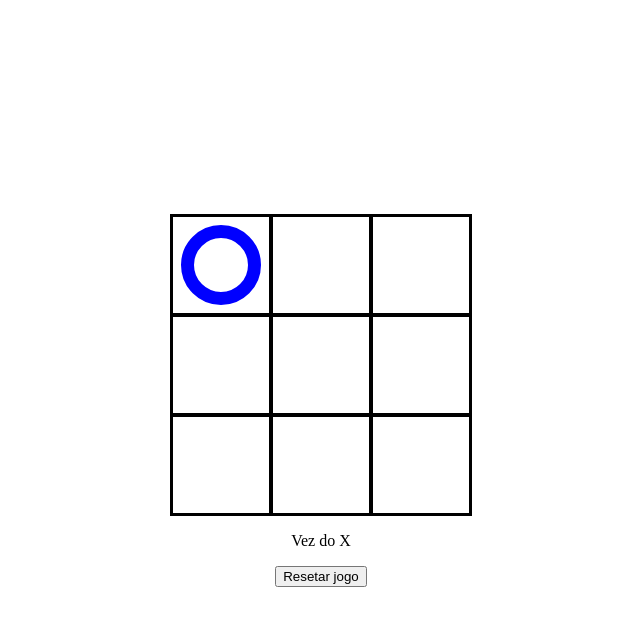
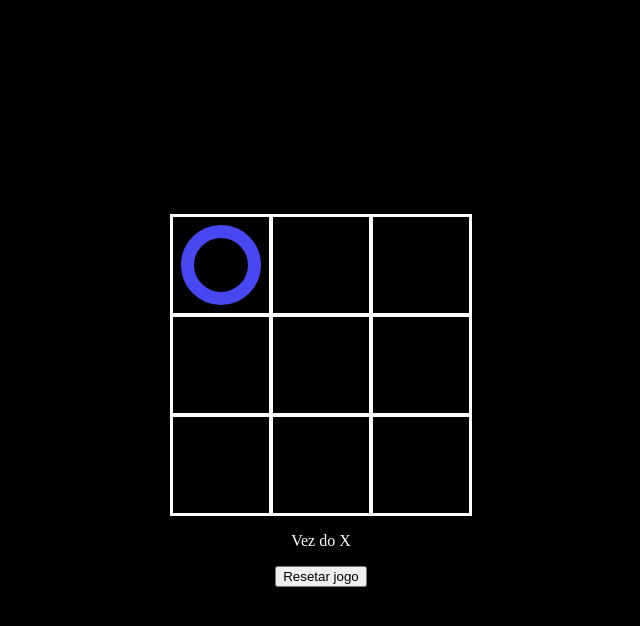
Before and after one commit to elberrd/Jogo-da-Velha, a plain HTML site: page index.html in a window 1280 px wide. Both pictures are taken after a click on the element 540 px from the left and 264 px from the top of the page. Shown: the whole page, without its empty margins (319-959 px from the left). Drawn offline with Linux system fonts and the light colour scheme.

Commit message:
dark mode on

```diff
--- a/styles.css
+++ b/styles.css
@@ -6,22 +6,24 @@ body {
   align-items: center;
   flex-direction: column;
   height: 100vh;
+  background-color: black;
+  color: white;
 }
 
 #gameboard {
   width: 300px;
   height: 300px;
-  background-color: black;
+  background-color: white;
   display: flex;
   flex-wrap: wrap;
-  border: solid 1px black;
+  border: solid 1px white;
 }
 
 .square {
   width: 100px;
   height: 100px;
-  background-color: white;
-  border: solid 2px black;
+  background-color: black;
+  border: solid 2px white;
   box-sizing: border-box;
   display: flex;
   justify-content: center;
@@ -31,9 +33,9 @@ body {
 .circle {
   width: 80px;
   height: 80px;
-  background-color: white;
+  background-color: black;
   border-radius: 50%;
-  border: 13px solid blue;
+  border: 13px solid rgb(72, 72, 242);
   box-sizing: border-box;
 }
 
@@ -48,7 +50,7 @@ body {
 .cross::after {
   content: "";
   position: absolute;
-  background-color: red;
+  background-color: rgb(253, 88, 88);
 }
 
 .cross::before {
@@ -77,7 +79,7 @@ body {
 .winning-square.diagonal-right::after {
   content: "";
   position: absolute;
-  background-color: green;
+  background-color: rgb(30, 146, 30);
 }
 
 .winning-square.horizontal::after {
```
